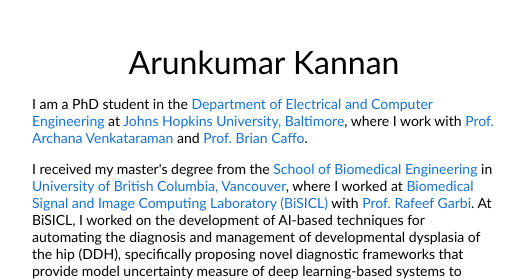
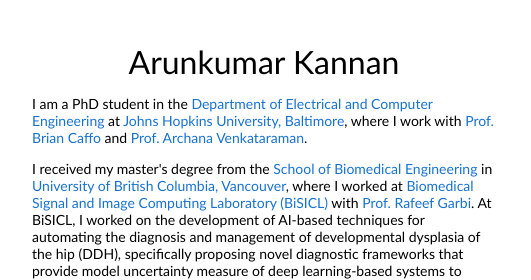
Before and after one commit to arunkumar-kannan/arunkumar-kannan.github.io, a plain HTML site: page index.html in a window 1280 px wide. Shown: the top 280 px of the page, 228-759 px from the left. Drawn offline with Linux system fonts and the light colour scheme.

Commit message:
Update index.html

```diff
--- a/index.html
+++ b/index.html
@@ -20,7 +20,7 @@
               <p style="text-align:center">
                 <name>Arunkumar Kannan</name>
               </p>
-              <p>I am a PhD student in the <a href="https://engineering.jhu.edu/ece/">Department of Electrical and Computer Engineering</a> at <a href="https://engineering.jhu.edu/ece/">Johns Hopkins University, Baltimore</a>, where I work with <a href="https://engineering.jhu.edu/faculty/archana-venkataraman/">Prof. Archana Venkataraman</a> and <a href="https://sites.google.com/view/bcaffo/home">Prof. Brian Caffo</a>.
+              <p>I am a PhD student in the <a href="https://engineering.jhu.edu/ece/">Department of Electrical and Computer Engineering</a> at <a href="https://engineering.jhu.edu/ece/">Johns Hopkins University, Baltimore</a>, where I work with <a href="https://sites.google.com/view/bcaffo/home">Prof. Brian Caffo</a> and <a href="https://engineering.jhu.edu/faculty/archana-venkataraman/">Prof. Archana Venkataraman</a>.
               </p>
               <p>I received my master's degree from the <a href="https://www.bme.ubc.ca/">School of Biomedical Engineering</a> in <a href="https://www.ubc.ca/">University of British Columbia, Vancouver</a>, where I worked at <a href="https://bisicl.ece.ubc.ca/">Biomedical Signal and Image Computing Laboratory (BiSICL)</a> with <a href="https://bisicl.ece.ubc.ca/rafeef/">Prof. Rafeef Garbi</a>. At BiSICL, I worked on the development of AI-based techniques for automating the diagnosis and management of developmental dysplasia of the hip (DDH), specifically proposing novel diagnostic frameworks that provide model uncertainty measure of deep learning-based systems to clinicians to promote confidence over the predicted DDH metrics. I received my bachelor's degree (with distinction) in Biomedical Engineering from the Faculty of Information and Communication Engineering, <a href="https://www.annauniv.edu/">Anna University</a>, India, with a focus on biomedical signal processing and biostatistics. My bachelor's thesis was advised by <a href="https://www.ssn.edu.in/staff-members/dr-b-geethanjali/">Prof. Geethanjali Balasubramanian</a>.
               </p>
```
